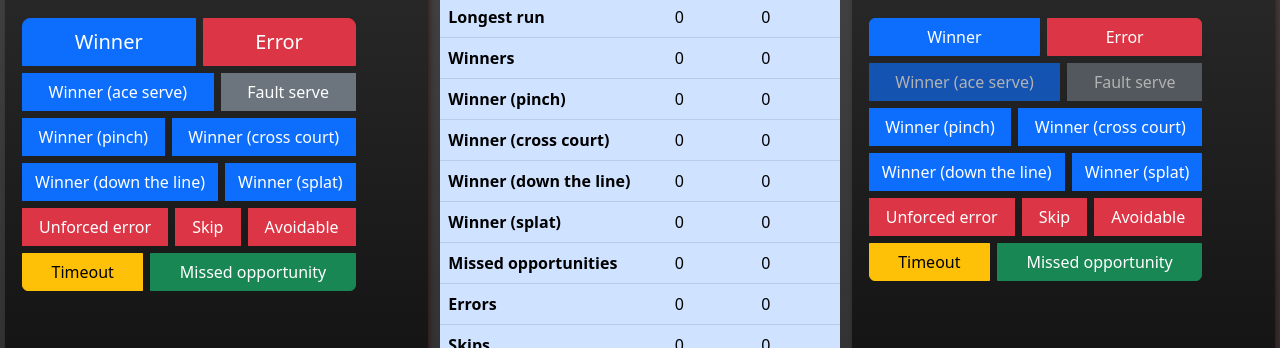
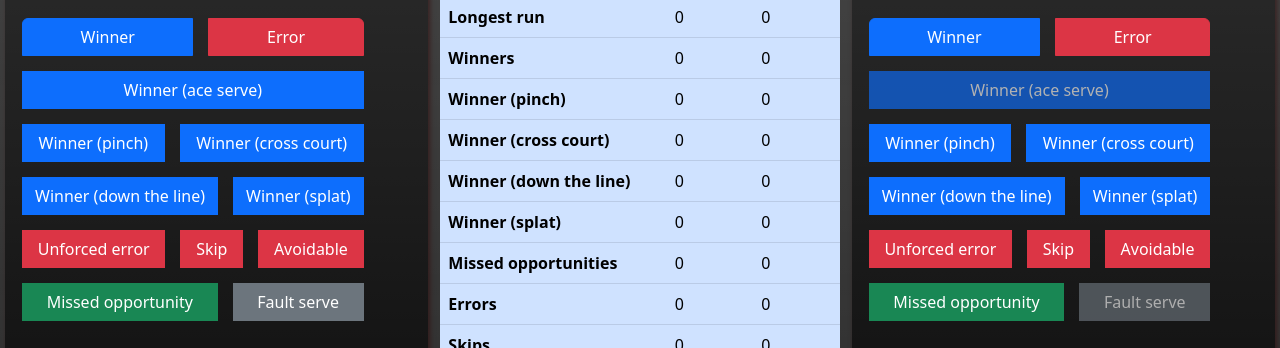
Before and after one commit to kazzmir/racquetball-scores, a website: page index.html in a window 1280 px wide. Shown: the part 452-800 px from the top of the page. Drawn offline with nearby package versions, Linux system fonts and the light colour scheme.

Commit message:
move buttons around

```diff
--- a/index.html
+++ b/index.html
@@ -206,33 +206,39 @@
                     <br />
                     <br />
 
-                    <div id="player1Buttons" class="btn-group-vertical gap-2" role="group">
-                        <div class="btn-group w-100 h=100 gap-2" role="group">
-                            <button type="button" class="btn btn-lg btn-primary" onclick="genericWinner(player1)">Winner</button>
-                            <button type="button" class="btn btn-lg btn-danger" onclick="genericError(player1)">Error</button>
+                    <div id="player1Buttons" class="btn-group-vertical gap-3" role="group">
+                        <div class="btn-group gap-3" role="group">
+                            <button type="button" class="btn btn-primary" onclick="genericWinner(player1)">Winner</button>
+                            <button type="button" class="btn btn-danger" onclick="genericError(player1)">Error</button>
                         </div>
 
-                        <div class="btn-group w-100 h-100 gap-2" role="group">
+                        <div class="btn-group gap-3" role="group">
                             <button type="button" class="btn btn-primary" id="player1Ace" onclick="ace(player1)">Winner (ace serve)</button>
-                            <button type="button" class="btn btn-secondary" id="player1Fault" onclick="fault(player1)">Fault serve</button>
                         </div>
-                        <div class="btn-group gap-2" role="group">
+                        <div class="btn-group gap-3" role="group">
                             <button type="button" class="btn btn-primary" onclick="pinchWinner(player1)">Winner (pinch)</button>
                             <button type="button" class="btn btn-primary" onclick="crossCourt(player1)">Winner (cross court)</button>
                         </div>
 
-                        <div class="btn-group gap-2" role="group">
+                        <div class="btn-group gap-3" role="group">
                             <button type="button" class="btn btn-primary" onclick="downTheLineWinner(player1)">Winner (down the line)</button>
                             <button type="button" class="btn btn-primary" onclick="splatWinner(player1)">Winner (splat)</button>
                         </div>
-                        <div class="btn-group gap-2" role="group">
+                        <div class="btn-group gap-3" role="group">
                             <button type="button" class="btn btn-danger" onclick="unforcedError(player1)">Unforced error</button>
                             <button type="button" class="btn btn-danger" onclick="skip(player1)">Skip</button>
                             <button type="button" class="btn btn-danger" onclick="avoidable(player1)">Avoidable</button>
                         </div>
-                        <div class="btn-group gap-2" role="group">
+                        <div class="btn-group gap-3" role="group">
+                            <button type="button" class="btn btn-success" onclick="missedOpportunity(player1)">Missed opportunity</button>
+                            <button type="button" class="btn btn-secondary" id="player1Fault" onclick="fault(player1)">Fault serve</button>
+                        </div>
+                        <div>
+                        </div>
+                        <div>
+                        </div>
+                        <div class="btn-group gap-3" role="group">
                             <button type="button" class="btn btn-warning" onclick="timeout(player1)">Timeout</button>
-                            <button type="button" class="btn btn-success" onclick="missedOpportunity(player1)">Missed opportunity</button>
                         </div>
                     </div>
 
@@ -343,32 +349,36 @@
                     <br />
                     <br />
 
-                    <div id="player2Buttons" class="btn-group-vertical gap-2" role="group">
-                        <div class="btn-group w-100 h=100 gap-2" role="group">
+                    <div id="player2Buttons" class="btn-group-vertical gap-3" role="group">
+                        <div class="btn-group gap-3" role="group">
                             <button type="button" class="btn btn-primary" onclick="genericWinner(player2)">Winner</button>
                             <button type="button" class="btn btn-danger" onclick="genericError(player2)">Error</button>
                         </div>
 
-                        <div class="btn-group gap-2" role="group">
+                        <div class="btn-group gap-3" role="group">
                             <button type="button" class="btn btn-primary" id="player2Ace" onclick="ace(player2)">Winner (ace serve)</button>
-                            <button type="button" class="btn btn-secondary" id="player2Fault" onclick="fault(player2)">Fault serve</button>
                         </div>
-                        <div class="btn-group gap-2" role="group">
+                        <div class="btn-group gap-3" role="group">
                             <button type="button" class="btn btn-primary" onclick="pinchWinner(player2)">Winner (pinch)</button>
                             <button type="button" class="btn btn-primary" onclick="crossCourt(player2)">Winner (cross court)</button>
                         </div>
-                        <div class="btn-group gap-2" role="group">
+                        <div class="btn-group gap-3" role="group">
                             <button type="button" class="btn btn-primary" onclick="downTheLineWinner(player2)">Winner (down the line)</button>
                             <button type="button" class="btn btn-primary" onclick="splatWinner(player2)">Winner (splat)</button>
                         </div>
-                        <div class="btn-group gap-2" role="group">
+                        <div class="btn-group gap-3" role="group">
                             <button type="button" class="btn btn-danger" onclick="unforcedError(player2)">Unforced error</button>
                             <button type="button" class="btn btn-danger" onclick="skip(player2)">Skip</button>
                             <button type="button" class="btn btn-danger" onclick="avoidable(player2)">Avoidable</button>
                         </div>
-                        <div class="btn-group gap-2" role="group">
+                        <div class="btn-group gap-3" role="group">
+                            <button type="button" class="btn btn-success" onclick="missedOpportunity(player2)">Missed opportunity</button>
+                            <button type="button" class="btn btn-secondary" id="player2Fault" onclick="fault(player2)">Fault serve</button>
+                        </div>
+                        <div></div>
+                        <div></div>
+                        <div class="btn-group gap-3" role="group">
                             <button type="button" class="btn btn-warning" onclick="timeout(player2)">Timeout</button>
-                            <button type="button" class="btn btn-success" onclick="missedOpportunity(player2)">Missed opportunity</button>
                         </div>
                     </div>
 
```
